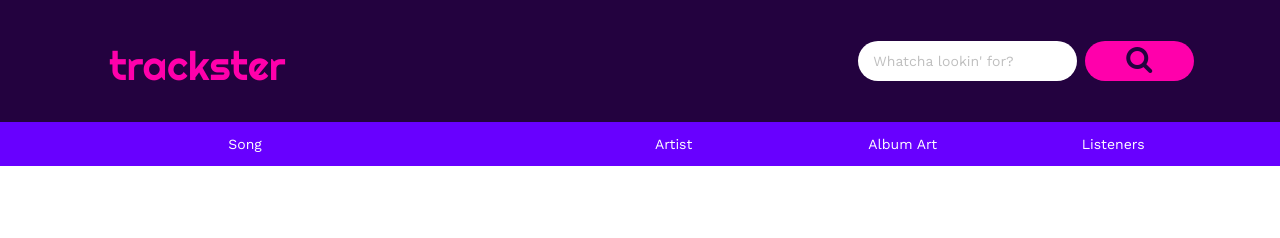
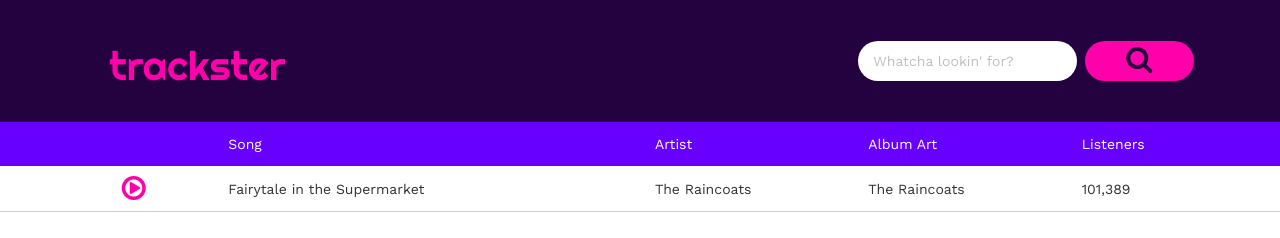
Before and after one commit to amduren/Trackster, a plain HTML site: page index.html in a window 1280 px wide. Drawn offline with nearby package versions, Linux system fonts and the light colour scheme.

Commit message:
Add example track listing with styles

```diff
--- a/index.html
+++ b/index.html
@@ -42,6 +42,27 @@
         </div>
       </div>
     </div>
+    <div class="container-fluid" id="tracks-list">
+      <div class="row track">
+        <div class="col-xs-1 col-xs-offset-1">
+          <a href="https://www.youtube.com/watch?v=eI_O5_tJ1hA&feature=youtu.be" target="_blank">
+            <i class="fa fa-play-circle-o fa-2x"></i>
+          </a>
+        </div>
+        <div class="col-xs-4">
+          Fairytale in the Supermarket
+        </div>
+        <div class="col-xs-2">
+          The Raincoats
+        </div>
+        <div class="col-xs-2">
+          The Raincoats
+        </div>
+        <div class="col-xs-2 listeners">
+          101,389
+        </div>
+      </div>
+    </div>
   </main>
 </body>
 </html>
--- a/resources/css/style.css
+++ b/resources/css/style.css
@@ -61,3 +61,22 @@ header i:hover {
   color: rgb(255, 255, 255);
   padding: 0.75rem 0;
 }
+
+.track {
+  display: flex;
+  padding: 0.5rem 0;
+  border-bottom: 0.0625rem solid rgb(204, 204, 204);
+}
+
+.track:hover {
+  background-color: rgb(239, 237, 242);
+}
+
+.track div {
+  display: flex;
+  align-items: center;
+}
+
+.track a {
+  color: rgb(255, 0, 171);
+}
```
